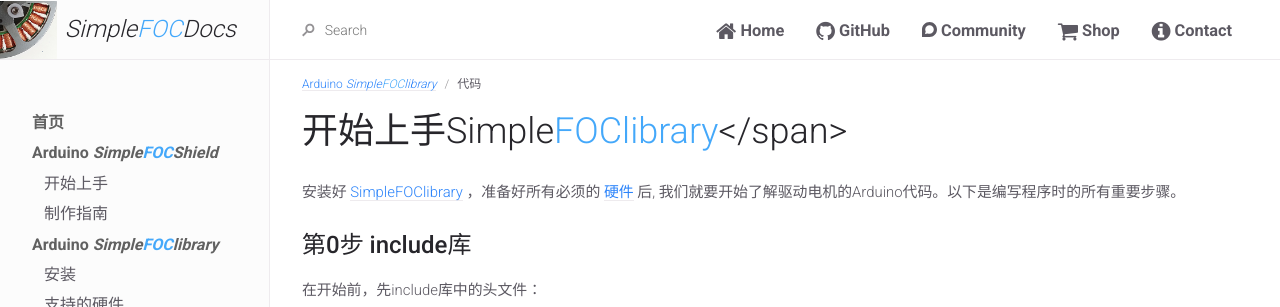
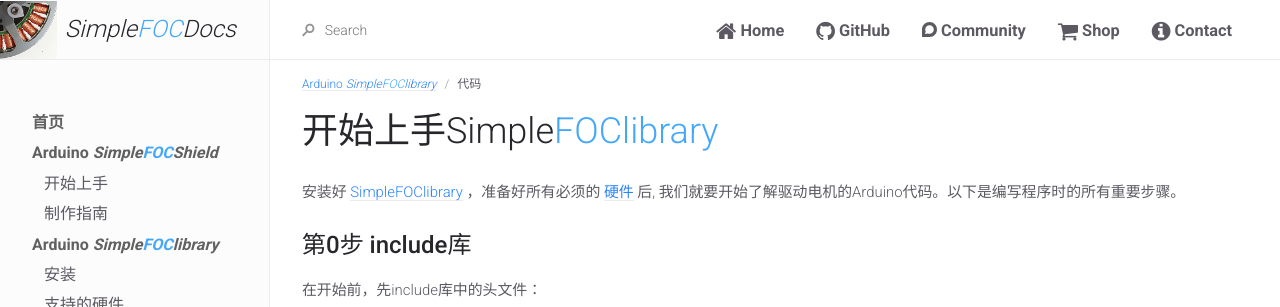
Before and after one commit to simplefoc/docs_chinese, a Jekyll site: the page built from docs/simplefoc_library/code/index.md, in a window 1280 px wide. Shown: the top 307 px of the page. Built offline with Jekyll 4.4.1, drawn with Linux system fonts in a browser that asks for light colours.

Commit message:
Update index.md

```diff
--- a/docs/simplefoc_library/code/index.md
+++ b/docs/simplefoc_library/code/index.md
@@ -9,7 +9,7 @@ has_toc: False
 parent: Arduino <span class="simple">Simple<span class="foc">FOC</span>library</span>
 ---
 
-# 开始上手Simple<span class="foc">FOClibrary</span></span>
+# 开始上手Simple<span class="foc">FOClibrary</span>
 
 安装好 [SimpleFOClibrary](installation) ，准备好所有必须的 [硬件](supported_hardware) 后, 我们就要开始了解驱动电机的Arduino代码。以下是编写程序时的所有重要步骤。
 
```
